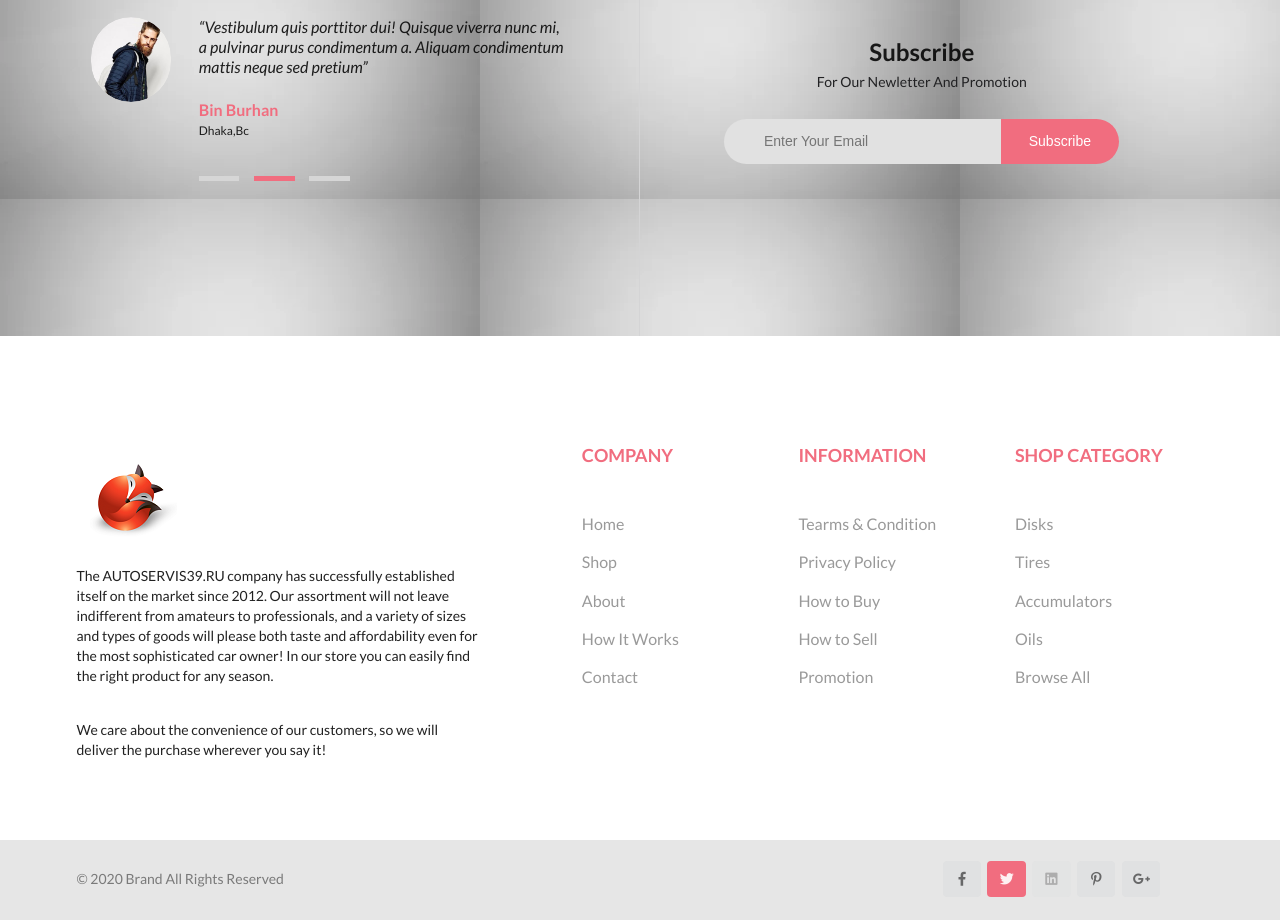
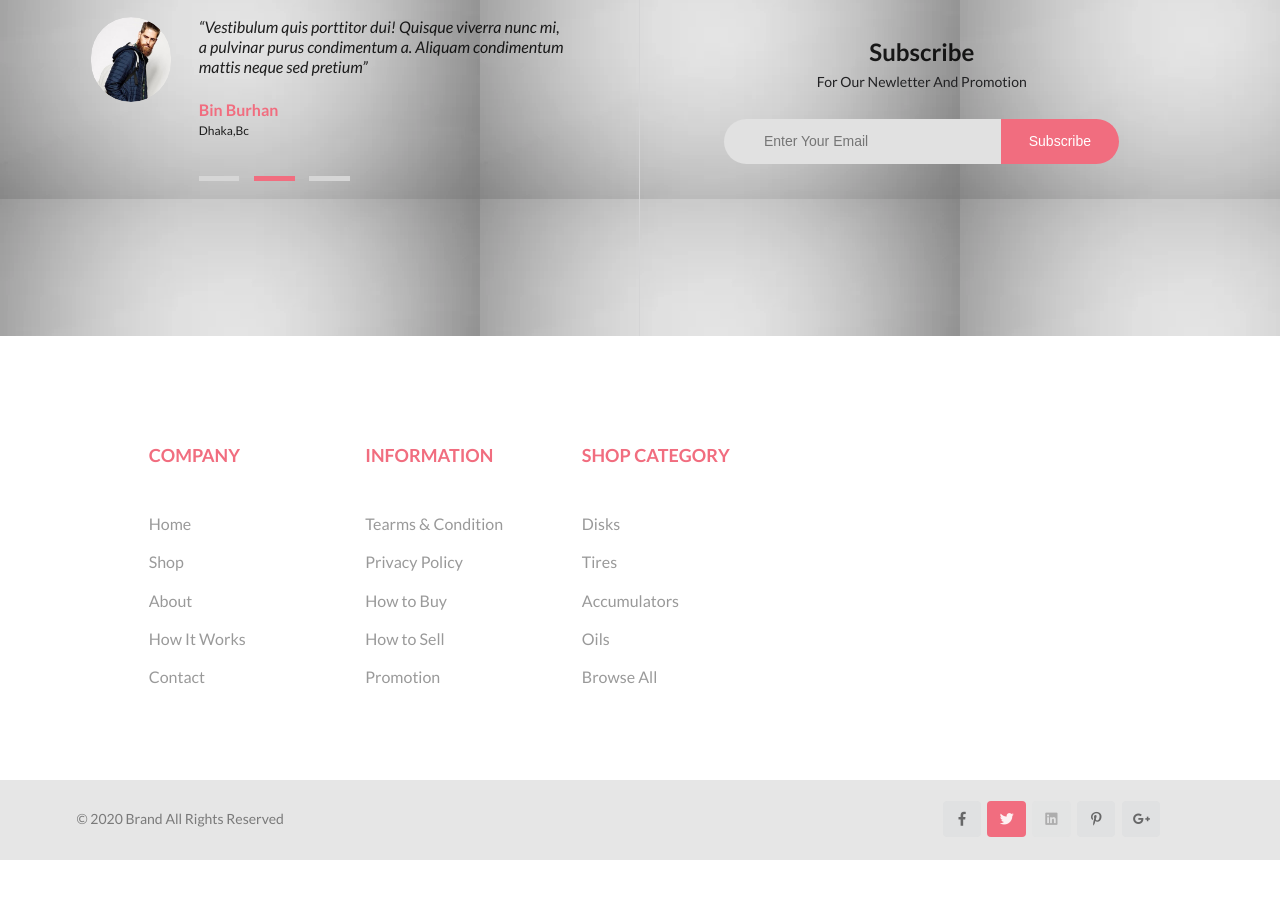
Before and after one commit to EXXXSOM/EXXXSOM.github.io, a plain HTML site: page Lab2My/checkout.html in a window 1280 px wide. Shown: the part 1435-2355 px from the top of the page. After the commit the page ends 2295 px from the top, so only its background shows below. Drawn offline with nearby package versions, Linux system fonts and the light colour scheme; files whose address does not match are found by name.

Commit message:
Fix description

```diff
--- a/Lab2My/checkout.html
+++ b/Lab2My/checkout.html
@@ -232,17 +232,6 @@
   <footer class="">
     <section class="topFooterBlock ui container">
       <div class="ui equal width grid ng">
-        <div class="six wide column">
-          <img class="ui image" src="img/logo.jpg">
-          <br>
-          <p>The AUTOSERVIS39.RU company has successfully established itself on the market since 2012. Our assortment
-            will not leave indifferent from amateurs to professionals, and a variety of sizes and types of goods will
-            please both taste and affordability even for the most sophisticated car owner! In our store you can easily
-            find the right product for any season.
-          </p>
-          <br>
-          <p>We care about the convenience of our customers, so we will deliver the purchase wherever you say it!</p>
-        </div>
         <div class="one wide column">
         </div>
         <div class="three wide column footerBlock">
```
Also changed, not shown: Lab2My/index.html (+0 -11 lines), Lab2My/product.html (+1 -11 lines), Lab2My/shopingCart.html (+0 -11 lines), Lab2My/singlePage.html (+0 -7 lines).
